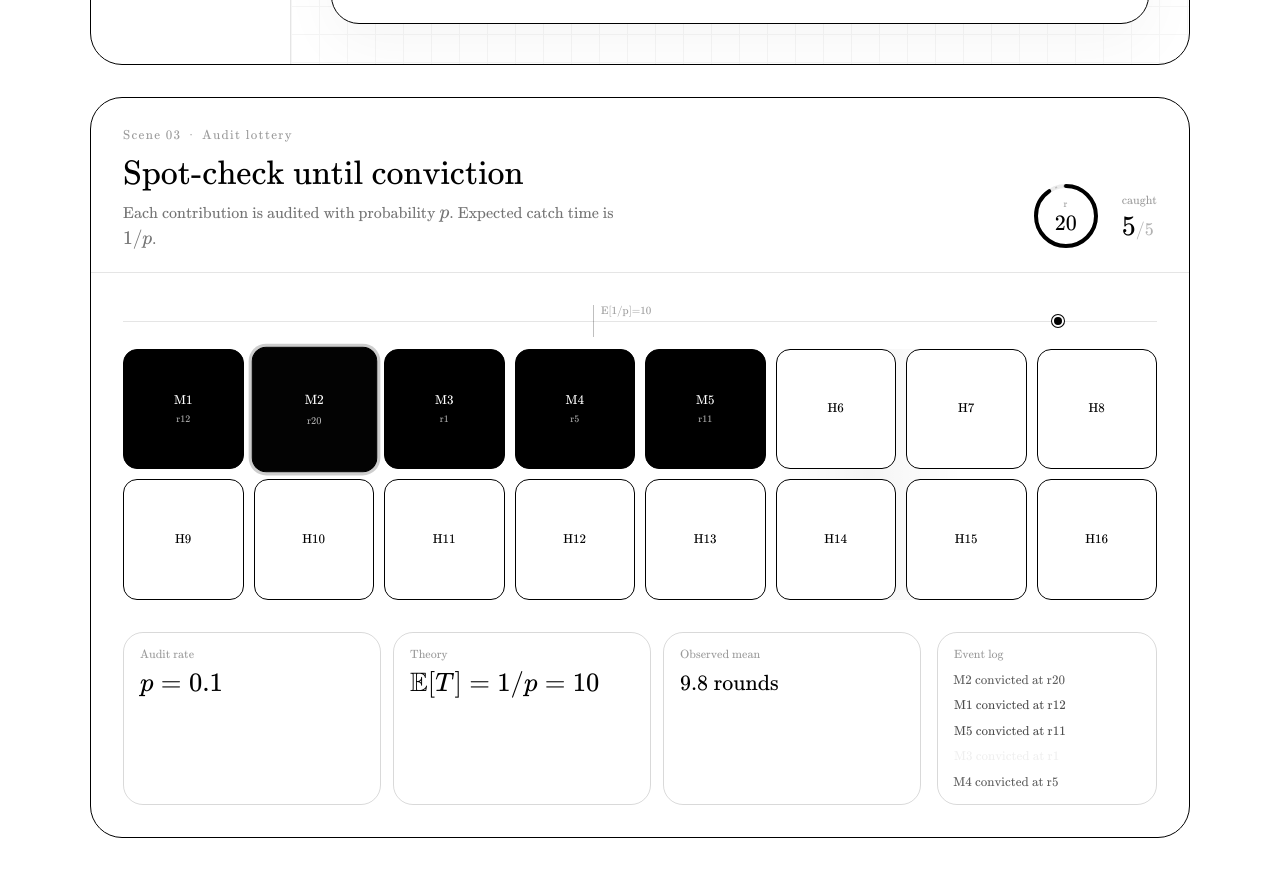
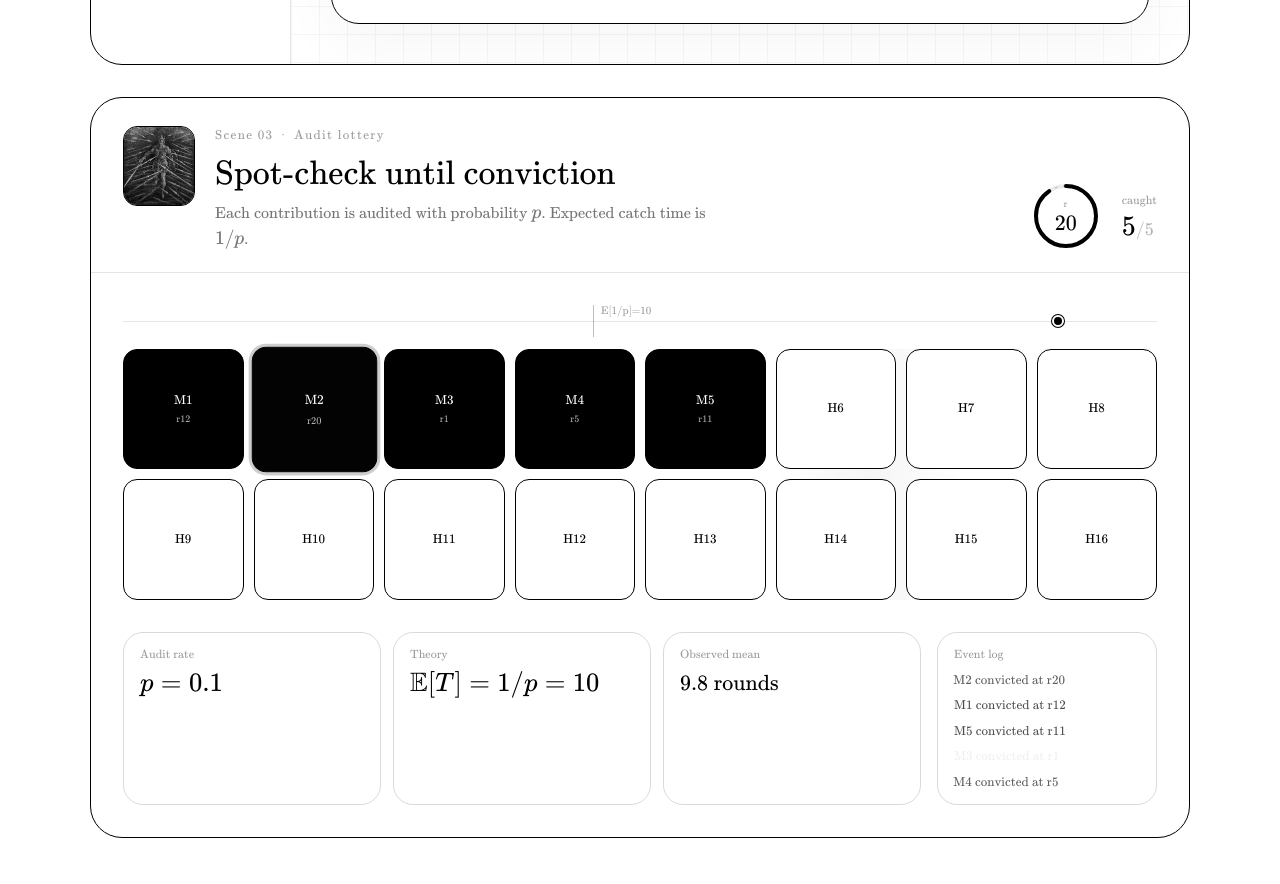
Before and after one commit to wienerlabs/leviathan-web, a React (Vite) app: page / in a window 1280 px wide. Shown: the part 4440-5324 px from the top of the page. Built offline with nearby package versions, Linux system fonts and the light colour scheme.

Commit message:
feat: add small grayscale audit figure beside lottery header

```diff
--- a/src/components/math/AuditVisual.tsx
+++ b/src/components/math/AuditVisual.tsx
@@ -99,7 +99,15 @@ export default function AuditVisual() {
       className="rounded-[32px] border border-black overflow-hidden bg-white"
     >
       <div className="px-6 md:px-8 pt-6 md:pt-7 pb-5 border-b border-black/10 flex flex-col lg:flex-row lg:items-end lg:justify-between gap-6">
-        <div>
+        <div className="flex items-start gap-4 md:gap-5 min-w-0">
+          <img
+            src="/audit-figure.jpg"
+            alt=""
+            width={280}
+            height={350}
+            className="h-16 w-14 md:h-20 md:w-[4.5rem] object-cover rounded-[14px] border border-black shrink-0 grayscale"
+          />
+          <div className="min-w-0">
             <p className="text-[13px] tracking-[0.1em] text-black/40 mb-2">
               Scene 03 · Audit lottery
             </p>
@@ -108,9 +116,10 @@ export default function AuditVisual() {
             </h3>
             <p className="mt-2 text-[16px] text-black/55 max-w-[520px] leading-relaxed">
               Each contribution is audited with probability{' '}
-            <MathTex tex="p" className="text-[16px]" />. Expected catch time is{' '}
-            <MathTex tex="1/p" className="text-[16px]" />.
+              <MathTex tex="p" className="text-[16px]" />. Expected catch time
+              is <MathTex tex="1/p" className="text-[16px]" />.
             </p>
+          </div>
         </div>
 
         <div className="flex items-center gap-5">
```
Also changed, not shown: public/audit-figure.jpg (added). Lines whose indentation alone changed are shown as unchanged.
